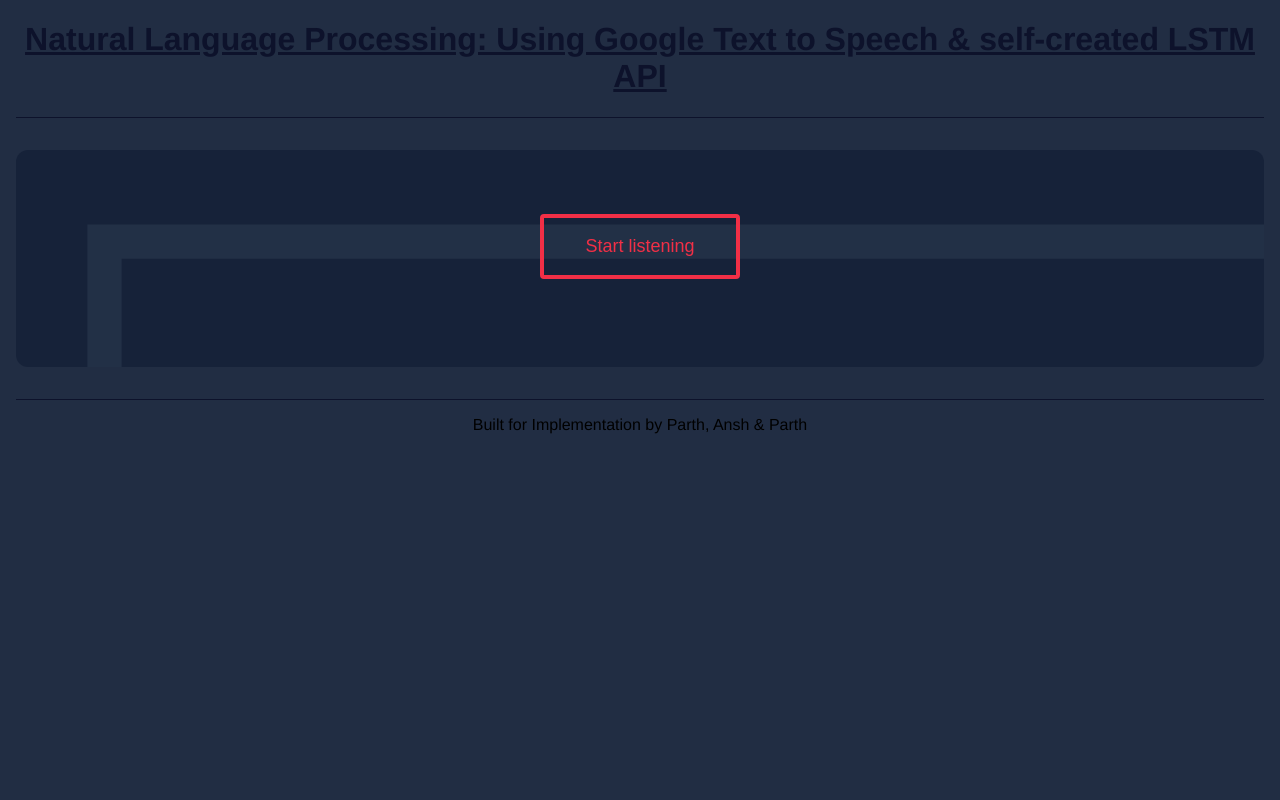
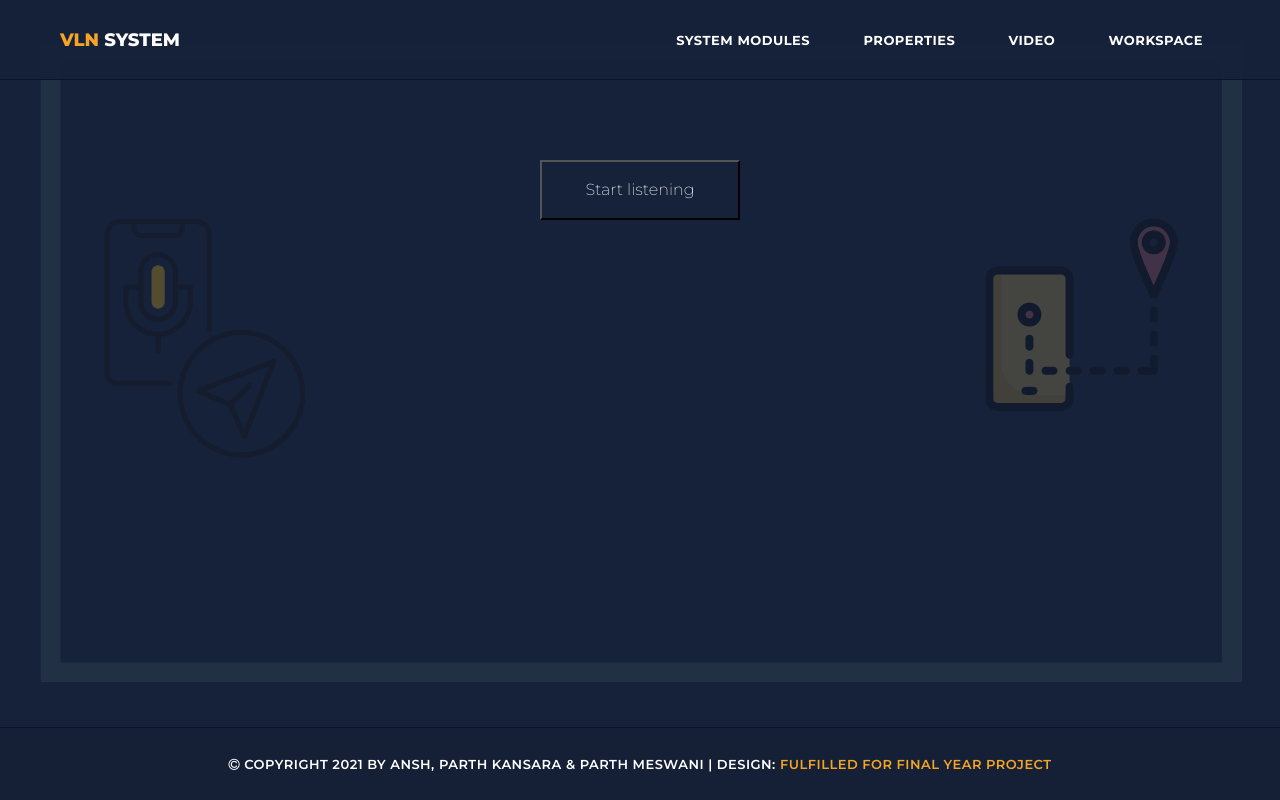
Before and after one commit to anshshah2111/FYP, a Django app: page /nlpdemo/ in a window 1280 px wide. Run offline with Django 3.2, Linux system fonts and the light colour scheme; some libraries are stand-ins or nearby versions.

Commit message:
final-gui-pk

```diff
--- a/hello/static/style.css
+++ b/hello/static/style.css
@@ -6,10 +6,11 @@ body {
   width: 100%;
   margin: 0;
   padding: 0;
+  font-family: 'Montserrat';
+
 }
 body {
-  font-family: Helvetica, Arial, sans-serif;
-
+  /* font-family: Montserrat, Arial, sans-serif; */
   /* background-color: lightsteelblue; */
   background-color: rgba(22,34,57,0.95);
   display: flex;
@@ -33,7 +34,7 @@ main {
   justify-content: space-around;
   align-items: center;
   /* background-color: rgb(15, 5, 63);  */
-  background-image:url("../static/images/nlp.png");
+  /* background-image:url("../static/images/nlp.png"); */
 
   border-radius: 12px;
   margin-bottom: 2em;
@@ -71,18 +72,18 @@ button {
 
   padding: 1em;
   width: 200px;
-  background: transparent;
-  border: 4px solid #f22f46;
-  border-radius: 4px;
+  background: none;
   transition: all 0.4s ease 0s;
   cursor: pointer;
-  color: #f22f46;
+  color: white;
   margin-bottom: 4em;
 }
 button:hover,
 button:focus {
-  background: #f22f46;
-  color: #fff;
+  /* background: #f5a425; */
+  border: 3px solid #f5a425;
+  font-family: 'Montserrat';
+
 }
 
 a {
--- a/hello/templates/navigation.html
+++ b/hello/templates/navigation.html
@@ -166,8 +166,6 @@
 
       }
     </script>
-
-</body>
   <footer>
     <div class="container">
       <div class="row">
@@ -179,4 +177,6 @@
       </div>
     </div>
   </footer>
+</body>
+
 </html>
--- a/hello/templates/nlpdemo.html
+++ b/hello/templates/nlpdemo.html
@@ -4,21 +4,52 @@
 <html lang="en">
   <head>
     <script src="https://unpkg.com/axios/dist/axios.min.js"></script>
+    <link href="https://fonts.googleapis.com/css?family=Montserrat:100,200,300,400,500,600,700,800,900" rel="stylesheet">
 
     <meta charset="UTF-8" />
     <meta name="viewport" content="width=device-width, initial-scale=1.0" />
     <meta http-equiv="X-UA-Compatible" content="ie=edge" />
 
     <title>Speech Processing by NLP</title>
-    <link rel="stylesheet" href="{% static 'style.css' %}" />
+    <link rel="stylesheet" href="../static/style.css" />
    <link rel="stylesheet" href="../static/css/button2.css" />
+   <link rel="icon" type="image/png" href="../static/images/fac.png"/>
+
+
+
+   <!-- Bootstrap core CSS -->
+   <link href="../static/vendor/bootstrap/css/bootstrap.min.css" rel="stylesheet">
+   <link href='https://stackpath.bootstrapcdn.com/bootstrap/4.3.1/css/bootstrap.min.css'>
+
+
+   <link rel="stylesheet" href="../static/css/fontawesome.css">
+   <link rel="stylesheet" href="../static/css/templatemo-grad-school.css">
+   <link rel="stylesheet" href="../static/css/owl.css">
+   <link rel="stylesheet" href="../static/css/lightbox.css">
   </head>
-  <body>
-    <header>
-      <h1> <a href="/fyp">Natural Language Processing: Using Google Text to Speech & self-created LSTM API</a></h1>
+  <body style="padding: 0; background-image: url(../static/images/nlp.png); background-size: cover;   font-family: 'Montserrat'; font-weight: 500;
+  ">
+
+    <header class="main-header clearfix" role="header">
+      <div class="logo">
+        <a href="/fyp"><em>VLN</em> System</a>
+      </div>
+      <a href="#menu" class="menu-link"><i class="fa fa-bars"></i></a>
+      <nav id="menu" class="main-nav" role="navigation">
+        <ul class="main-menu">
+          <li></li><a href="#section2"></a> </li>
+          <li><a href="#section2">System Modules</a>
+          </li>
+          <li><a href="#section4">Properties</a></li>
+           <li><a href="#section5">Video</a></li>
+          <li><a href="/workspace" class="external">Workspace</a></li>
+        </ul>
+      </nav>
     </header>
-    <main>
-      <button id="button">Start listening</button>
+
+
+    <main class="mt-5">
+      <button id="button" class="mt-5">Start listening</button>
       <div id="result"></div>
       <p id="goal_location"></p>
       <p id="message" hidden aria-hidden="true">
@@ -32,13 +63,7 @@
         </div>  -->
 
     </main>
-    <footer>
 
-        <!-- Inspiration: https://dribbble.com/shots/4397812-Click-Me -->
-
-
-      <p>Built for Implementation by Parth, Ansh & Parth  </p>
-    </footer>
     <script>
       window.addEventListener("DOMContentLoaded", () => {
         const button = document.getElementById("button");
@@ -123,5 +148,16 @@
       });
     </script>
     <!-- <script src="../static/js/button2.js"></script>  -->
+    <footer style="position: absolute; bottom:0px; width: 100%;">
+      <div class="container">
+        <div class="row">
+          <div class="col-md-12">
+            <p><i class="fa fa-copyright justify-content-center"></i> Copyright 2021 by Ansh, Parth Kansara & Parth Meswani
+
+             | Design: <a href="https://templatemo.com" rel="sponsored" target="_parent">Fulfilled for Final Year Project</a></p>
+          </div>
+        </div>
+      </div>
+    </footer>
   </body>
 </html>
--- a/hello/views.py
+++ b/hello/views.py
@@ -24,7 +24,7 @@ import matplotlib.image as mpimg
 #import cv2
 # from collections import defaultdict
 # import pandas as pd
-def kansara(dest):
+def kansara(destination):
 
     G = nx.Graph()
 
@@ -131,7 +131,7 @@ def kansara(dest):
     G.add_edge('television', 'living room closet', weight=2)
 
 
-    destination = 'round table'
+    # destination = 'round table'
     short = nx.shortest_path(G,'entrance',destination)
     print(short)
 
```
Also changed, not shown: hello/templates/newindex.html (+12 -4 lines). Lines whose indentation alone changed are shown as unchanged.
